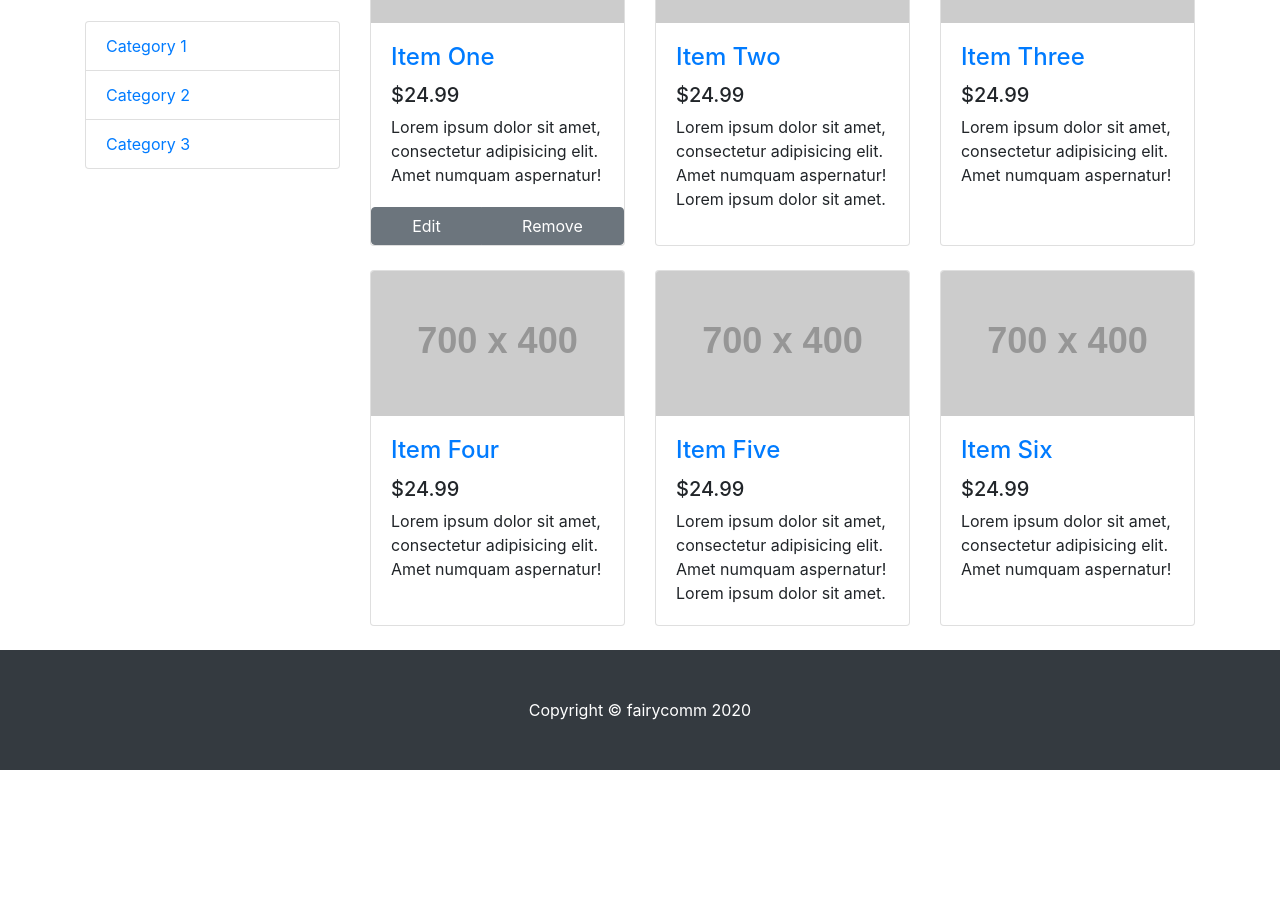
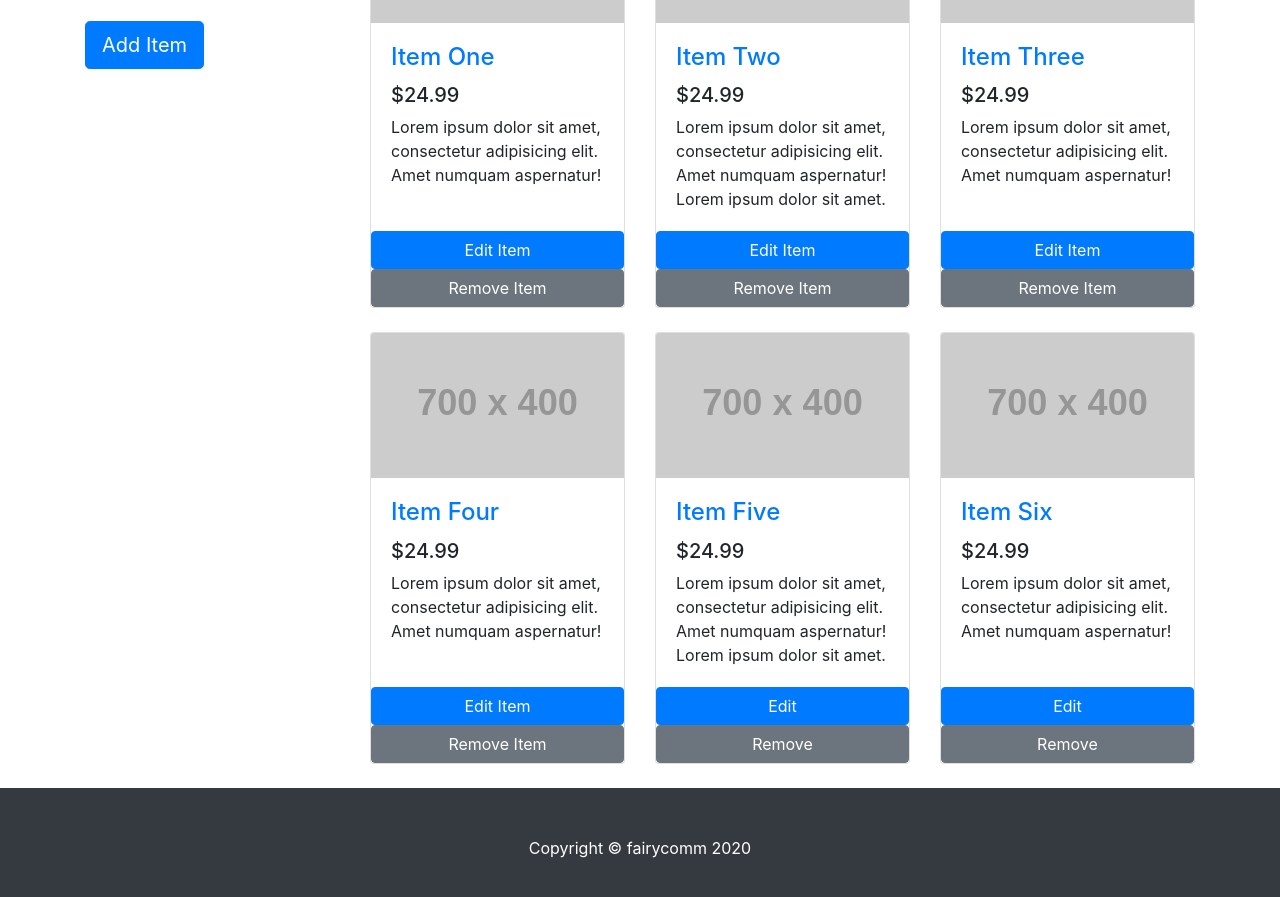
Before and after one commit to RafaelPiloto10/fairycomm, a website: page public/dashboard/index.html in a window 1280 px wide. Shown: the part 179-1076 px from the top of the page. Before the commit the page ends 949 px from the top, so only its background shows below. Drawn offline with Linux system fonts and the light colour scheme; placeholder pictures from the web are drawn by us.

Commit message:
editing dashboard

```diff
--- a/public/dashboard/index.html
+++ b/public/dashboard/index.html
@@ -52,11 +52,7 @@
 
         <!-- Business Name -->
         <h1 class="my-4">Business Name</h1>
-        <div class="list-group">
-          <a href="#" class="list-group-item">Category 1</a>
-          <a href="#" class="list-group-item">Category 2</a>
-          <a href="#" class="list-group-item">Category 3</a>
-        </div>
+        <button type="button" class="btn btn-primary btn-lg">Add Item</button>
 
       </div>
 
@@ -79,10 +75,8 @@
                 </p>
               </div>
               <!-- Edit / Delete -->
-              <div class="btn-group" role="group" aria-label="Basic example">
-                <button type="button" class="btn btn-secondary">Edit</button>
-                <button type="button" class="btn btn-secondary">Remove</button>
-              </div>
+              <button type="button" class="btn btn-primary">Edit Item</button>
+              <button type="button" class="btn btn-secondary">Remove Item</button>
             </div>
           </div>
 
@@ -98,6 +92,8 @@
                   Lorem ipsum dolor sit amet.</p>
               </div>
               <!-- Edit / Delete -->
+              <button type="button" class="btn btn-primary">Edit Item</button>
+              <button type="button" class="btn btn-secondary">Remove Item</button>
             </div>
           </div>
 
@@ -113,6 +109,8 @@
                 </p>
               </div>
               <!-- Edit / Delete -->
+              <button type="button" class="btn btn-primary">Edit Item</button>
+              <button type="button" class="btn btn-secondary">Remove Item</button>
             </div>
           </div>
 
@@ -128,6 +126,8 @@
                 </p>
               </div>
               <!-- Edit / Delete -->
+              <button type="button" class="btn btn-primary">Edit Item</button>
+              <button type="button" class="btn btn-secondary">Remove Item</button>
             </div>
           </div>
 
@@ -143,6 +143,8 @@
                   Lorem ipsum dolor sit amet.</p>
               </div>
               <!-- Edit / Delete -->
+              <button type="button" class="btn btn-primary">Edit</button>
+              <button type="button" class="btn btn-secondary">Remove</button>
             </div>
           </div>
 
@@ -158,6 +160,8 @@
                 </p>
               </div>
               <!-- Edit / Delete -->
+              <button type="button" class="btn btn-primary">Edit</button>
+              <button type="button" class="btn btn-secondary">Remove</button>
             </div>
           </div>
 
```
